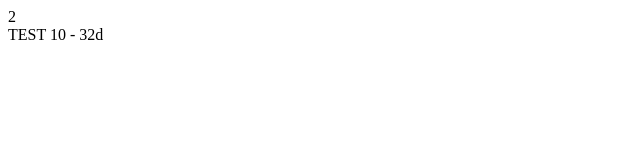
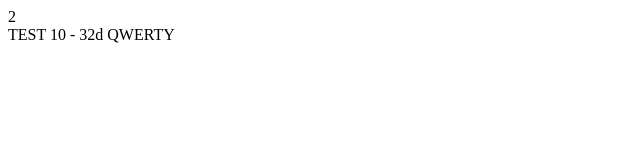
Before and after one commit to alexKnysh/lern-ng, a website built with webpack: page src/index.html in a window 1280 px wide. Shown: the full height of the page, 0-640 px from the left. Built offline with nearby package versions, Linux system fonts and the light colour scheme; some packages are replaced by stand-ins of ours.

Commit message:
Test commit

```diff
--- a/src/index.html
+++ b/src/index.html
@@ -8,6 +8,7 @@
     {{1+1}}
     <div ng-controller="myCtr">
       TEST {{id}} - {{name}}
+      QWERTY
     </div>
   </body>
 </html>
```
